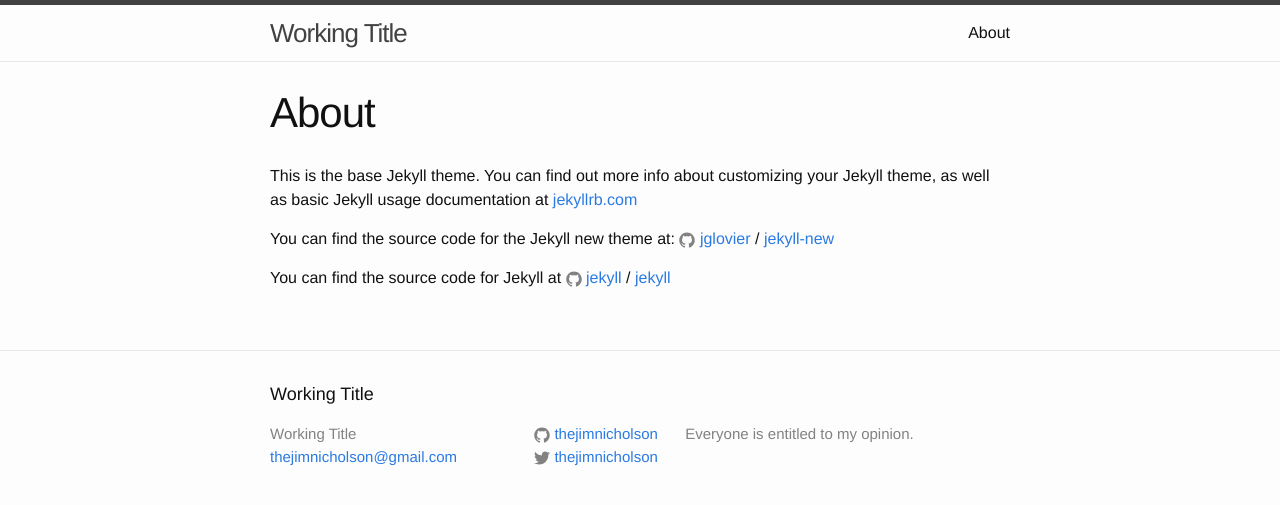
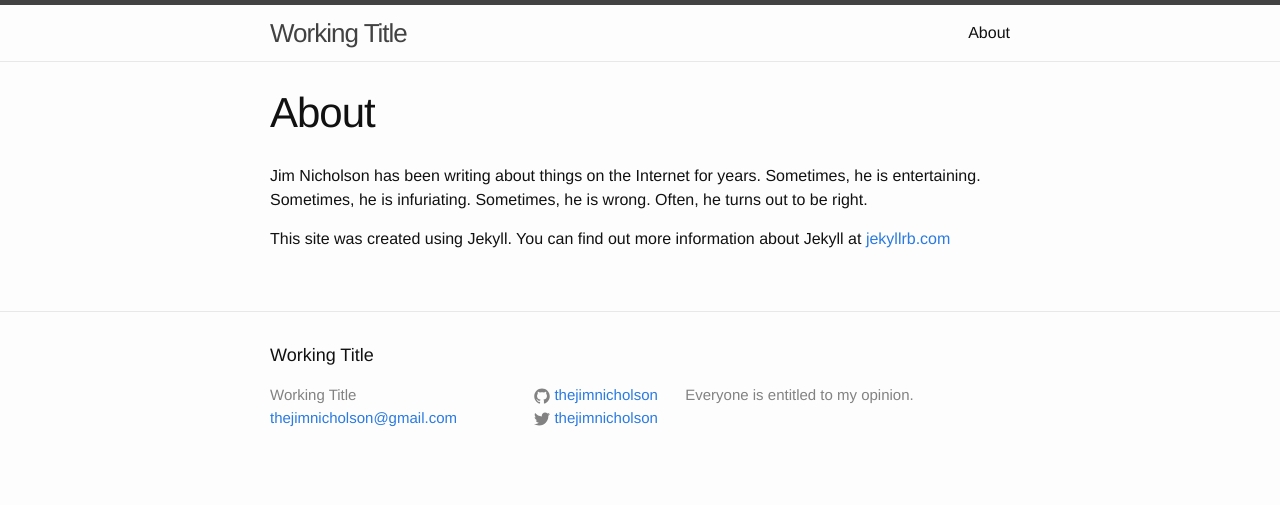
Before and after one commit to thejimnicholson/thejimnicholson.github.io, a Jekyll site: the page built from about.md, in a window 1280 px wide. Shown: the top 505 px of the page. Built offline with Jekyll 4.4.1, drawn with Linux system fonts in a browser that asks for light colours.

Commit message:
updated about

```diff
--- a/about.md
+++ b/about.md
@@ -3,13 +3,6 @@ layout: page
 title: About
 permalink: /about/
 ---
+Jim Nicholson has been writing about things on the Internet for years. Sometimes, he is entertaining. Sometimes, he is infuriating. Sometimes, he is wrong. Often, he turns out to be right.
 
-This is the base Jekyll theme. You can find out more info about customizing your Jekyll theme, as well as basic Jekyll usage documentation at [jekyllrb.com](http://jekyllrb.com/)
-
-You can find the source code for the Jekyll new theme at:
-{% include icon-github.html username="jglovier" %} /
-[jekyll-new](https://github.com/jglovier/jekyll-new)
-
-You can find the source code for Jekyll at
-{% include icon-github.html username="jekyll" %} /
-[jekyll](https://github.com/jekyll/jekyll)
+This site was created using Jekyll. You can find out more information about Jekyll at [jekyllrb.com](http://jekyllrb.com/)
```
